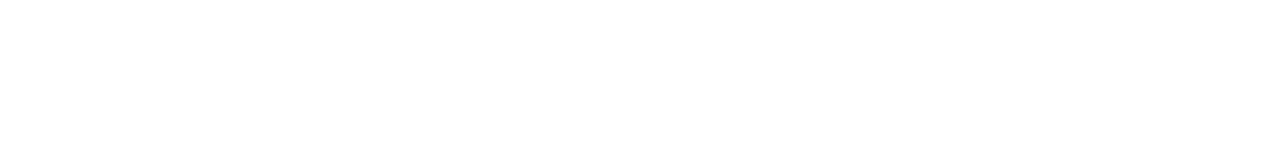
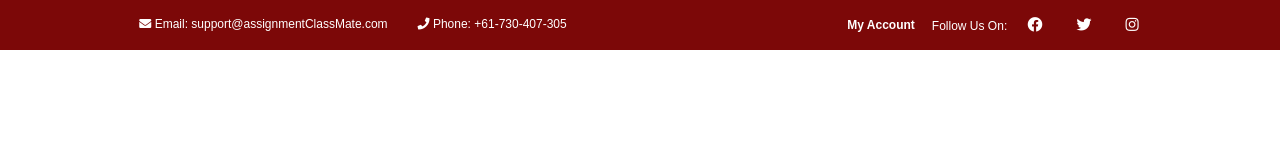
Before and after one commit to oliullahjewel96/assignmentClassMate, a plain HTML site: page index.html in a window 1280 px wide. Drawn offline with Linux system fonts and the light colour scheme.

Commit message:
Header of the page
Done with the styling of the header

```diff
--- a/index.html
+++ b/index.html
@@ -6,8 +6,44 @@
     <meta http-equiv="X-UA-Compatible" content="IE=edge" />
     <meta name="viewport" content="width=device-width, initial-scale=1.0" />
     <title>Pay For Online Assignments</title>
+    <link rel="stylesheet" href="https://cdnjs.cloudflare.com/ajax/libs/font-awesome/5.15.4/css/all.min.css" integrity="sha512-1ycn6IcaQQ40/MKBW2W4Rhis/DbILU74C1vSrLJxCq57o941Ym01SwNsOMqvEBFlcgUa6xLiPY/NS5R+E6ztJQ==" crossorigin="anonymous" referrerpolicy="no-referrer"
+    />
+
+    <link rel="stylesheet" href="css/style.css" />
 </head>
 
-<body></body>
+<body>
+    <header class="head-container">
+        <div class="head-info">
+            <div class="contact">
+                <ul>
+                    <li>
+                        <i class="fas fa-envelope"></i> Email:
+                        <a href="#"> support@assignmentClassMate.com</a>
+                    </li>
+                    <li><i class="fas fa-phone"></i> Phone: +61-730-407-305</li>
+                </ul>
+            </div>
+            <div class="social">
+                <ul>
+                    <li>
+                        <a href="#"><b>My Account</b> </a>
+                    </li>
+
+                    <li>
+                        <span>Follow Us On:</span>
+                        <a href="#"><i class="fab fa-facebook"></i></a>
+                    </li>
+                    <li>
+                        <a href="#"><i class="fab fa-twitter"></i></a>
+                    </li>
+                    <li>
+                        <a href="#"><i class="fab fa-instagram"></i></a>
+                    </li>
+                </ul>
+            </div>
+        </div>
+    </header>
+</body>
 
 </html>
--- /dev/null
+++ b/scss/_header.scss
@@ -0,0 +1,49 @@
+.head-container {
+    background-color: rgb(124, 8, 8);
+    color: #fff;
+    font-family: sans-serif;
+    font-size: 12px;
+    .head-info {
+        height: 50px;
+        display: grid;
+        grid-template-columns: auto auto;
+        align-content: center;
+        .contact {
+            ul {
+                display: flex;
+                align-items: center;
+                justify-content: center;
+                text-align: center;
+                li {
+                    margin: 0 15px;
+                }
+            }
+        }
+        .social {
+            ul {
+                height: 100%;
+                display: flex;
+                align-items: center;
+                justify-content: center;
+                a {
+                    text-decoration: none;
+                    text-align: center;
+                }
+                li {
+                    a {
+                        padding: 17px;
+                        i {
+                            font-size: 15px;
+                        }
+                    }
+                    a:hover {
+                        background-color: blue;
+                    }
+                }
+            }
+        }
+        a {
+            color: #fff;
+        }
+    }
+}
--- a/scss/style.scss
+++ b/scss/style.scss
@@ -3,3 +3,13 @@
     padding: 0;
     margin: 0;
 }
+
+ul {
+    list-style-type: none;
+}
+
+li a {
+    text-decoration: none;
+}
+
+@import "header";
```
Also changed, not shown: 1.png (added), Untitled.png (added), css/style.css.
